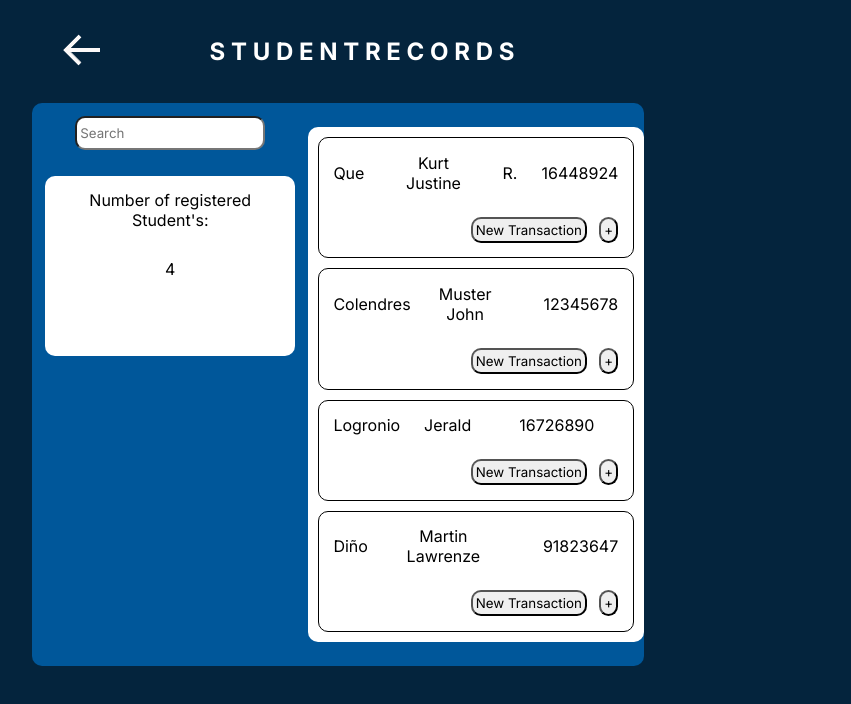
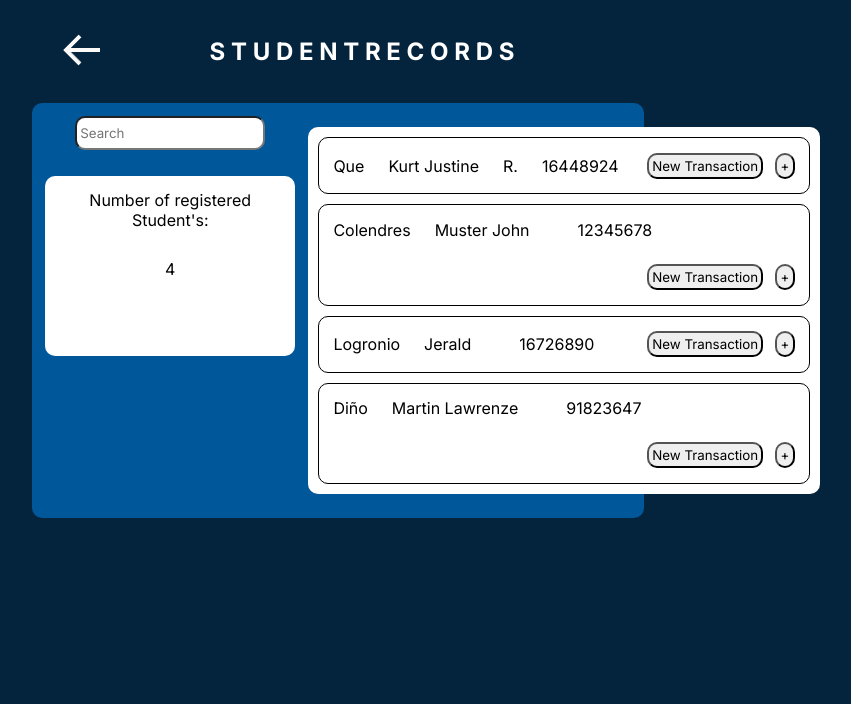
Before and after one commit to KurtJQ/ACM-CBS, a React (Vite) app: page /studentrecords in a window 1280 px wide. Shown: the top 704 px of the page, without its empty margins (302-1153 px from the left). Built offline with nearby package versions, Linux system fonts and the light colour scheme.

Commit message:
minor css edits

```diff
--- a/src/components/pages/studentrecords.css
+++ b/src/components/pages/studentrecords.css
@@ -56,6 +56,6 @@ h2{
     margin: 24px auto;
     background-color: white;
     border-radius: 10px;
-    width: 49vw;
+    min-width: 40vw;
     min-height: 24vh;
 }
```
